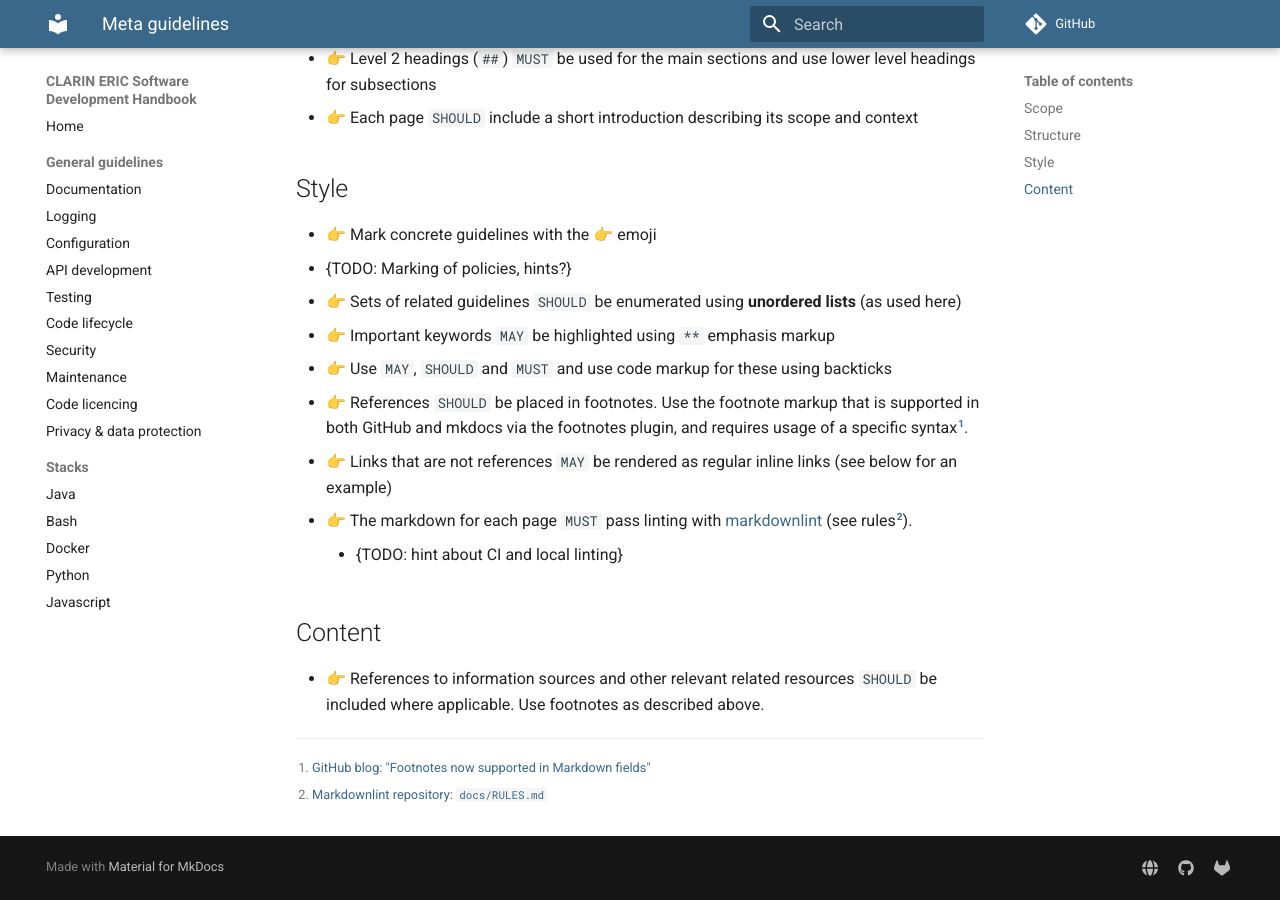
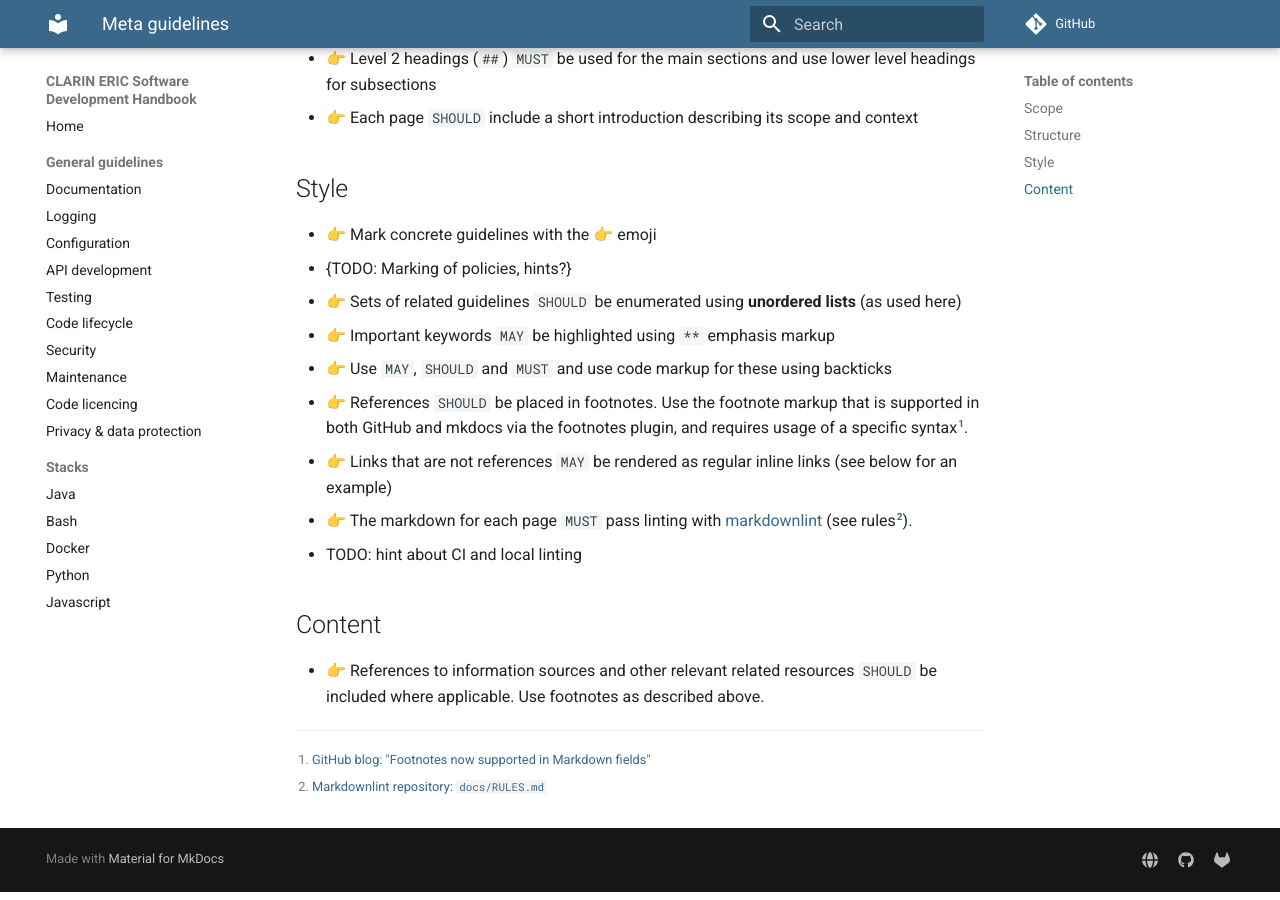
Before and after one commit to clarin-eric/handbook-development, an MkDocs documentation site: the page built from docs/meta-guidelines.md, in a window 1280 px wide and 900 px high, scrolled down 661 px. Built offline with MkDocs 1.6.1 and Material for MkDocs 9.7.7, drawn with Linux system fonts in a browser that asks for light colours; comment, search, counter and statistics services are not loaded.

```diff
--- a/docs/meta-guidelines.md
+++ b/docs/meta-guidelines.md
@@ -42,7 +42,7 @@ Note that most processes involve both development and operational aspects.
   below for an example)
 * 👉 The markdown for each page `MUST` pass linting with
   [markdownlint](https://github.com/markdownlint/markdownlint) (see rules[^RULES]).
-    * {TODO: hint about CI and local linting}
+  * TODO: hint about CI and local linting
 
 ## Content
 
```
